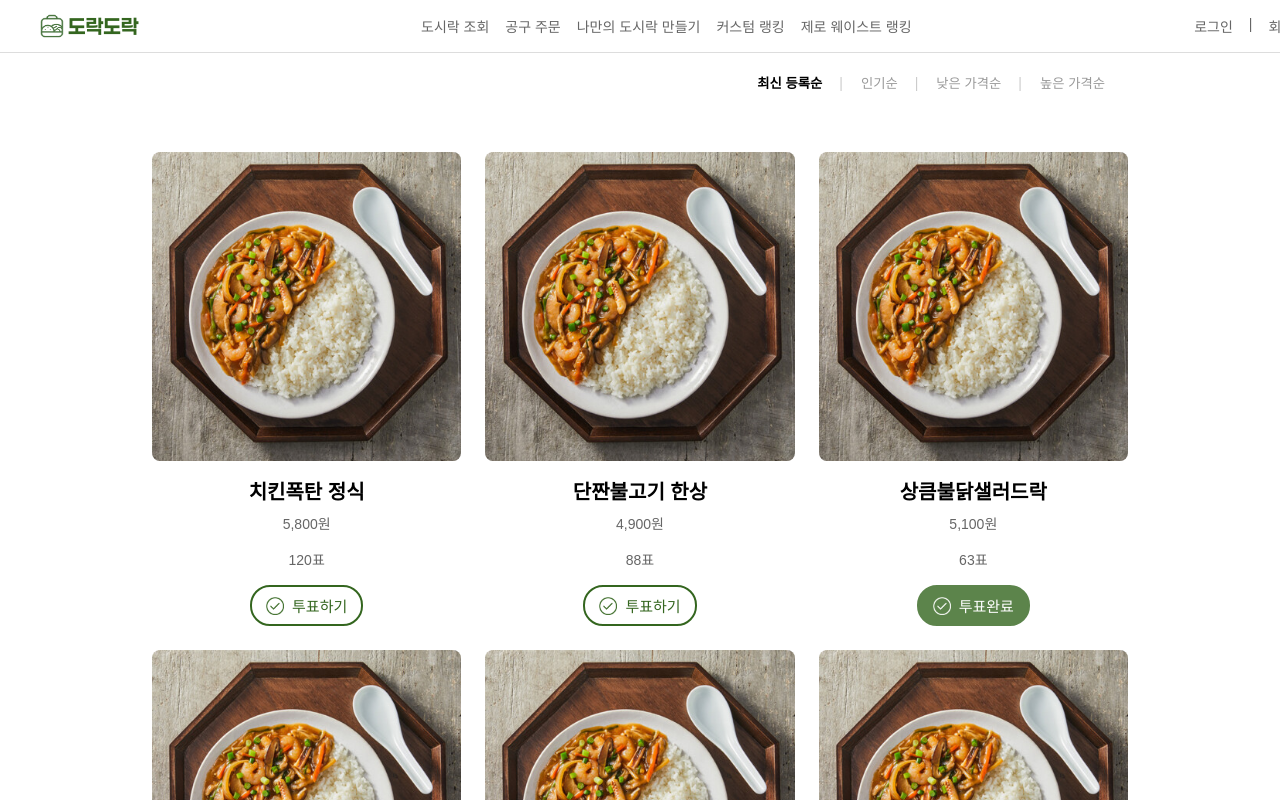
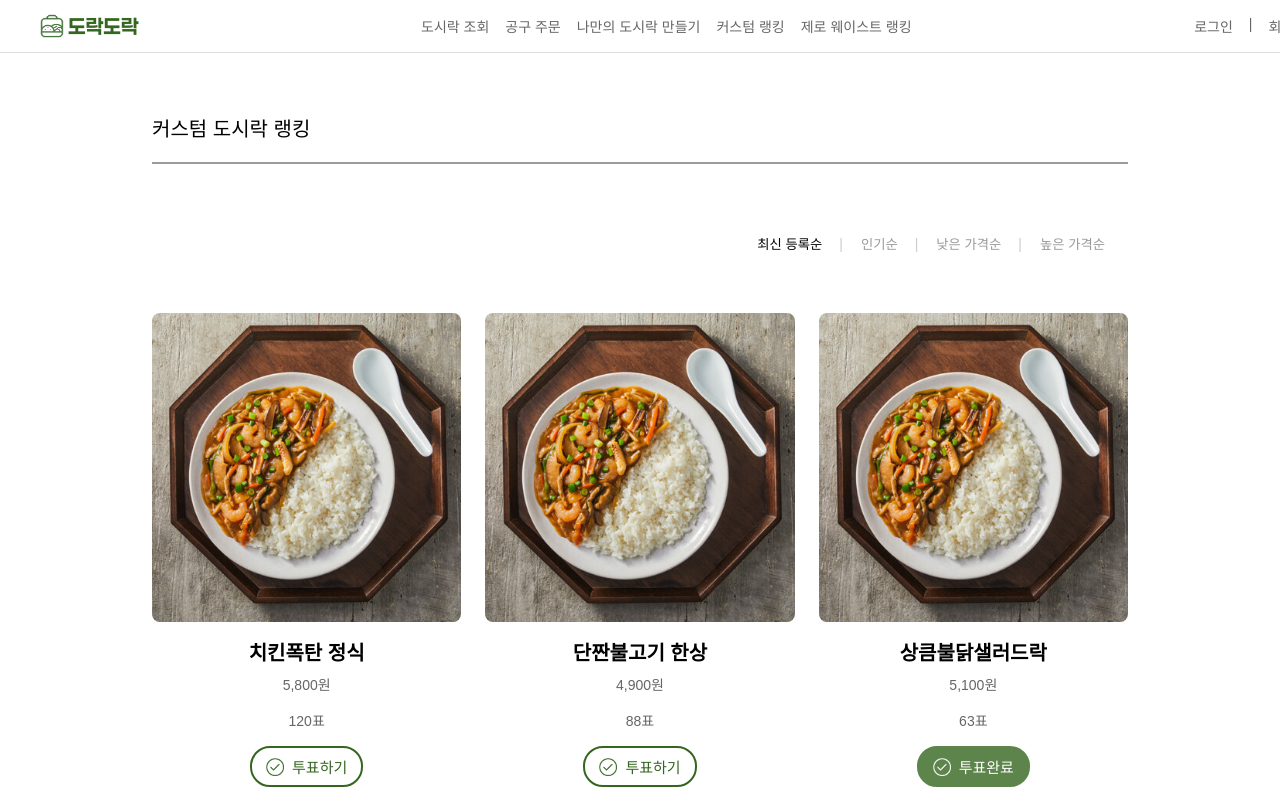
Before and after one commit to dorakdorak/dorakdorak-frontend, a React (Vite) app: page /custom-ranking in a window 1280 px wide. Shown: the top 800 px of the page. Built offline with nearby package versions, Linux system fonts and the light colour scheme; a web font is replaced by a local one.

Commit message:
[DESIGN] CSS 수정 (#20)

```diff
--- a/src/App.css
+++ b/src/App.css
@@ -16,6 +16,7 @@ body,
 .main-content {
   flex-grow: 1;
   width: 100%;
+  padding-top: 20px;
   padding-inline: 10vw;
   box-sizing: border-box;
 }
--- a/src/css/common/SectionHeader.module.css
+++ b/src/css/common/SectionHeader.module.css
@@ -3,6 +3,6 @@
   font-weight: 500;
   padding: 20px 0;
   border-bottom: 2px solid #9c9c9c;
-  margin-bottom: 70px;
+  margin-bottom: 50px;
   font-family: "Pretendard", sans-serif;
 }
--- a/src/css/common/SortOptions.module.css
+++ b/src/css/common/SortOptions.module.css
@@ -24,7 +24,7 @@
 
 .active {
   color: #000;
-  font-weight: 600;
+  font-weight: 500;
 }
 
 .sortDivider {
--- a/src/pages/CustomRanking.tsx
+++ b/src/pages/CustomRanking.tsx
@@ -6,6 +6,7 @@ import { CustomDosirakItem } from "@/types/DosirakList";
 import { mockCustomDosiraks } from "@/mock/CustomDosirakRankingMockData";
 import styles from "@/css/list/Menu.module.css";
 import VoteModal from "@/components/customRanking/VoteModal";
+import SectionHeader from "@/components/common/SectionHeader";
 
 function CustomRanking() {
   const [selectedSort, setSelectedSort] = useState<SortType>("LATEST");
@@ -52,6 +53,7 @@ function CustomRanking() {
 
   return (
     <div className={styles.menuContainer}>
+      <SectionHeader title="커스텀 도시락 랭킹"></SectionHeader>
       <div className={styles.menuSortWrapper}>
         <SortOptions selectedSort={selectedSort} onSelectSort={setSelectedSort} />
       </div>
```
